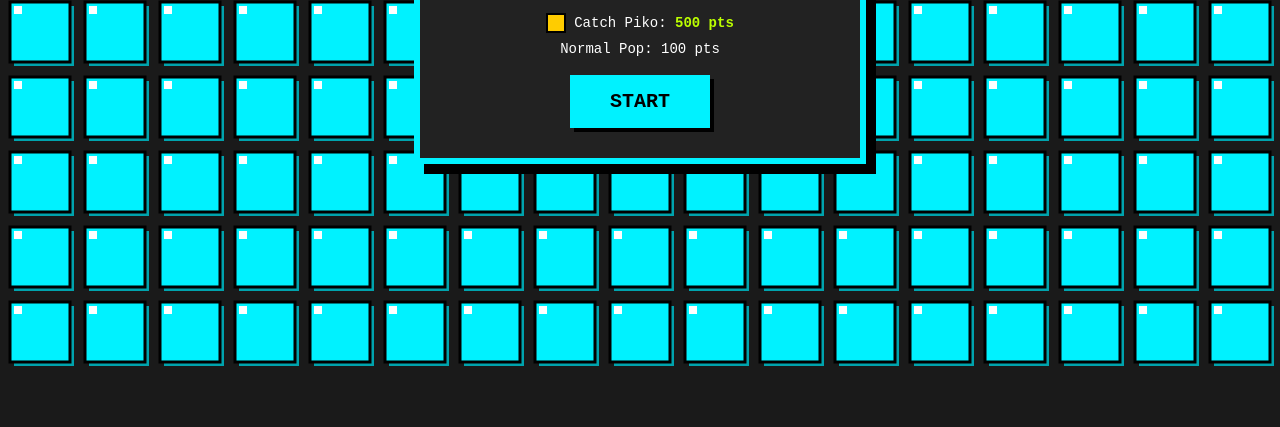
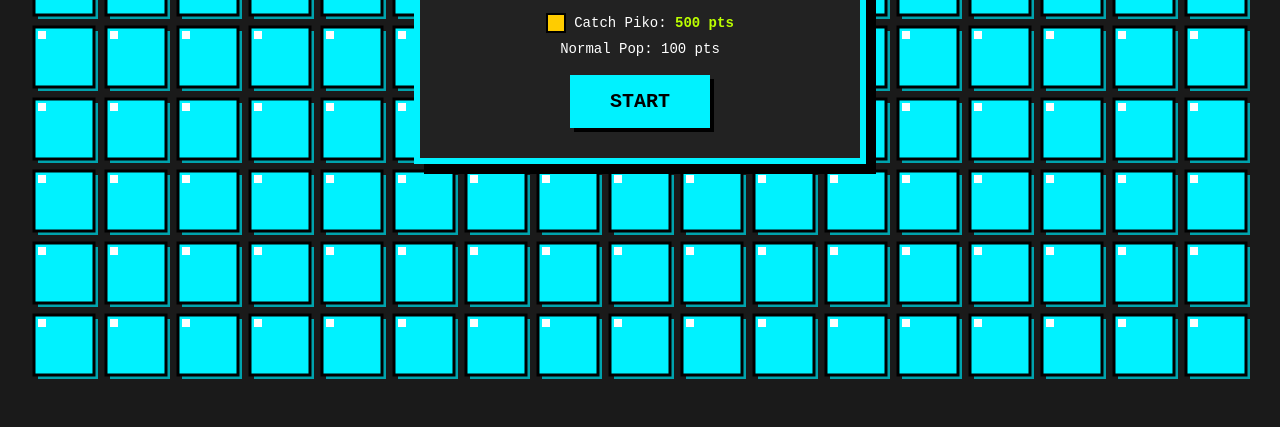
Before and after one commit to performergo111-star/Pi-Bbyok-Yi, a plain HTML site: page index.html in a window 1280 px wide. Shown: the part 373-800 px from the top of the page. Drawn offline with Linux system fonts and the light colour scheme.

Commit message:
Update index.html

```diff
--- a/index.html
+++ b/index.html
@@ -107,8 +107,7 @@
             justify-content: center;
             gap: 20px;
             pointer-events: none;
-            /* setupGrid에서 계산된 startY 값에 맞춰 JS에서 동적으로 위치 조정 예정이나, 기본적으로 중앙 상단 배치 */
-            top: 80px;
+            top: 60px;
         }
 
         .stat-box {
@@ -434,15 +433,20 @@
             canvas.height = window.innerHeight;
             const minDim = Math.min(canvas.width, canvas.height);
             bubbleSize = minDim < 500 ? 50 : 60;
-            padding = minDim < 500 ? 10 : 15;
+            padding = minDim < 500 ? 8 : 12; // 패딩을 살짝 줄임
+
             const cols = Math.floor(canvas.width / (bubbleSize + padding));
-            const rows = Math.floor(canvas.height / (bubbleSize + padding)) - 3;
+            // rows 계산 시 여백 차감을 줄여서 칸을 더 많이 생성 (기존 -3에서 -2로 변경)
+            const rows = Math.floor(canvas.height / (bubbleSize + padding)) - 2;
+
+            const totalBoardHeight = rows * (bubbleSize + padding) - padding;
             const startX = (canvas.width - (cols * (bubbleSize + padding) - padding)) / 2;
-            // 로고와 헤더 공간 확보를 위해 startY를 더 밑으로 조정
-            const startY = (canvas.height - (rows * (bubbleSize + padding) - padding)) / 2 + 80;
 
-            // 보드 스탯의 위치를 그리드 바로 위로 동적 이동
-            boardStats.style.top = `${startY - 55}px`;
+            // startY 여백을 80에서 30으로 줄여 최상단 라인과 가깝게 배치
+            const startY = (canvas.height - totalBoardHeight) / 2 + 30;
+
+            // 보드 스탯의 위치를 그리드 바로 위(약 45px 위)로 조정
+            boardStats.style.top = `${startY - 45}px`;
 
             bubbles = [];
             let index = 0;
```
